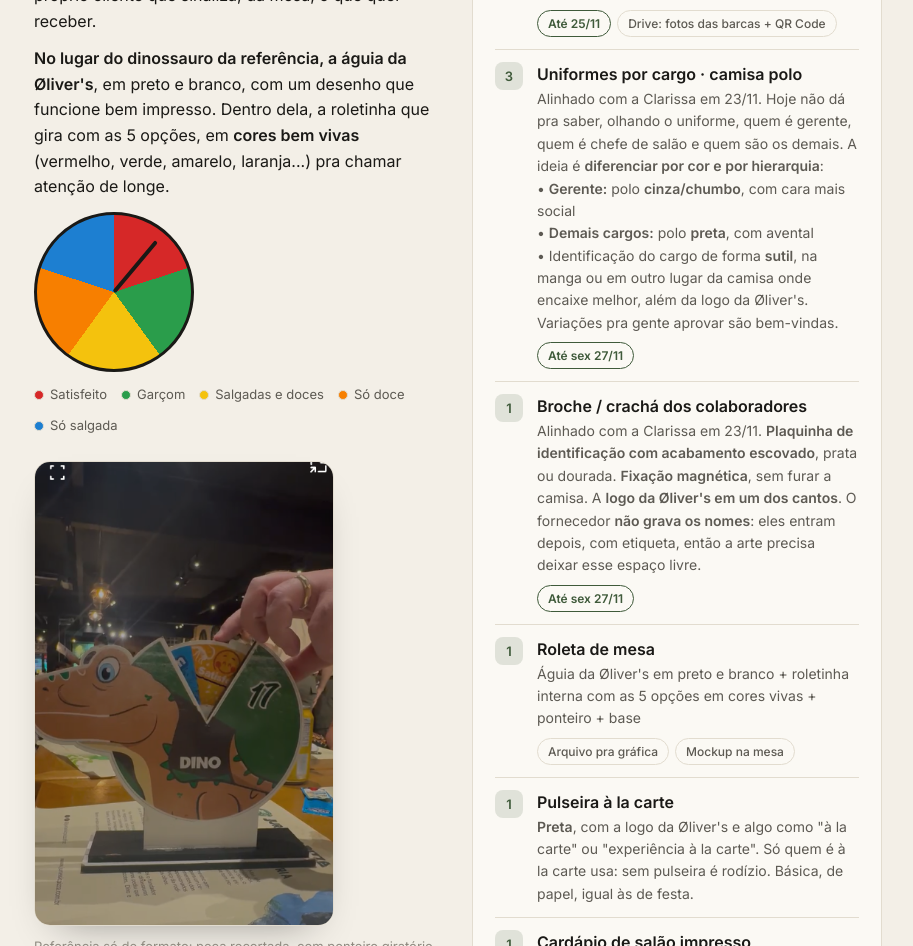
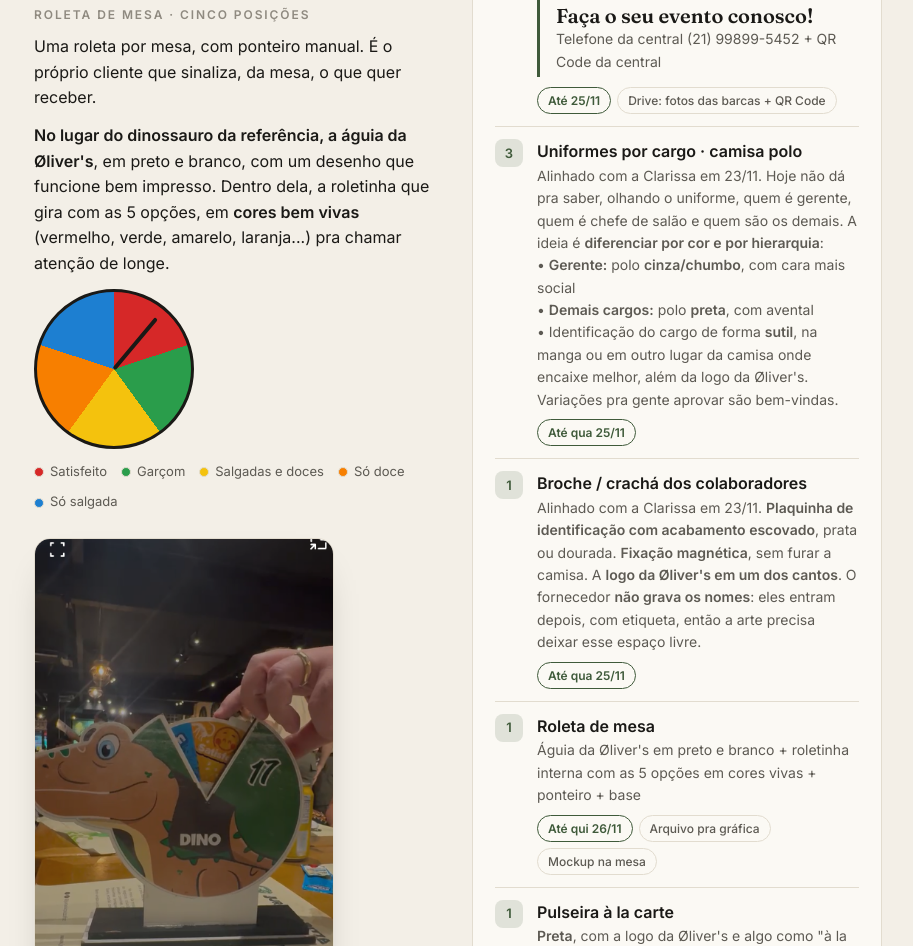
Before and after one commit to dev-seven7/demandas-design-fim-de-ano, a plain HTML site: page index.html in a window 1280 px wide. Shown: the part 1854-2800 px from the top of the page, without its empty margins (182-1095 px from the left). Drawn offline with Linux system fonts and the light colour scheme.

Commit message:
Julia: uniformes, broche e pulseira até 25/11, roleta até 26/11
Co-Authored-By: Claude Opus 5.5 <noreply@anthropic.com>

```diff
--- a/index.html
+++ b/index.html
@@ -108,7 +108,7 @@
     <p class="lede">Todas as demandas de design de fim de ano, por prioridade, com prazo e medida de cada peça. A gráfica que usamos fecha de 20/12 a 10/01, então os impressos saem primeiro.</p>
 
     <div class="deadline">
-      <div><b>25/11</b><span>1ª leva finalizada (salão + cartão de eventos). Mandar antes pra revisão</span></div>
+      <div><b>25/11</b><span>1ª leva finalizada (uniformes, broche, pulseira + cartão de eventos). Mandar antes pra revisão. Roleta de mesa até 26/11</span></div>
       <div><b>27/11</b><span>Réveillon (10 estáticos) + panfleto franqueado Øliver's</span></div>
       <div><b>30/11</b><span>Natal, expansão e os 20 quadros da Região Oceânica</span></div>
       <div><b>05/12</b><span>Região Oceânica: estáticos, giveaway e adesivo</span></div>
@@ -145,7 +145,7 @@
   <div class="wrap">
     <span class="tag">Prioridade 1 · operação do salão</span>
     <h2><span class="n">01</span>1ª leva · salão e eventos</h2>
-    <span class="key hot">Finalizado até qua 25/11</span><span class="key">Mandar antes pra revisão</span><span class="key">Panfleto franqueado Øliver's até 27/11</span>
+    <span class="key hot">Finalizado até qua 25/11</span><span class="key">Roleta de mesa até qui 26/11</span><span class="key">Mandar antes pra revisão</span><span class="key">Panfleto franqueado Øliver's até 27/11</span>
 
     <div class="grid">
       <div>
@@ -182,10 +182,10 @@
               <br>• <b>Gerente:</b> polo <b>cinza/chumbo</b>, com cara mais social
               <br>• <b>Demais cargos:</b> polo <b>preta</b>, com avental
               <br>• Identificação do cargo de forma <b>sutil</b>, na manga ou em outro lugar da camisa onde encaixe melhor, além da logo da Øliver's.
-              <br>Variações pra gente aprovar são bem-vindas.</span><div class="chips"><span class="chip date">Até sex 27/11</span></div></div></li>
-            <li><span class="ic">1</span><div><strong>Broche / crachá dos colaboradores</strong><span class="d">Alinhado com a Clarissa em 23/11. <b>Plaquinha de identificação com acabamento escovado</b>, prata ou dourada. <b>Fixação magnética</b>, sem furar a camisa. A <b>logo da Øliver's em um dos cantos</b>. O fornecedor <b>não grava os nomes</b>: eles entram depois, com etiqueta, então a arte precisa deixar esse espaço livre.</span><div class="chips"><span class="chip date">Até sex 27/11</span></div></div></li>
-            <li><span class="ic">1</span><div><strong>Roleta de mesa</strong><span class="d">Águia da Øliver's em preto e branco + roletinha interna com as 5 opções em cores vivas + ponteiro + base</span><div class="chips"><span class="chip">Arquivo pra gráfica</span><span class="chip">Mockup na mesa</span></div></div></li>
-            <li><span class="ic">1</span><div><strong>Pulseira à la carte</strong><span class="d"><b>Preta</b>, com a logo da Øliver's e algo como "à la carte" ou "experiência à la carte". Só quem é à la carte usa: sem pulseira é rodízio. Básica, de papel, igual às de festa.</span></div></li>
+              <br>Variações pra gente aprovar são bem-vindas.</span><div class="chips"><span class="chip date">Até qua 25/11</span></div></div></li>
+            <li><span class="ic">1</span><div><strong>Broche / crachá dos colaboradores</strong><span class="d">Alinhado com a Clarissa em 23/11. <b>Plaquinha de identificação com acabamento escovado</b>, prata ou dourada. <b>Fixação magnética</b>, sem furar a camisa. A <b>logo da Øliver's em um dos cantos</b>. O fornecedor <b>não grava os nomes</b>: eles entram depois, com etiqueta, então a arte precisa deixar esse espaço livre.</span><div class="chips"><span class="chip date">Até qua 25/11</span></div></div></li>
+            <li><span class="ic">1</span><div><strong>Roleta de mesa</strong><span class="d">Águia da Øliver's em preto e branco + roletinha interna com as 5 opções em cores vivas + ponteiro + base</span><div class="chips"><span class="chip date">Até qui 26/11</span><span class="chip">Arquivo pra gráfica</span><span class="chip">Mockup na mesa</span></div></div></li>
+            <li><span class="ic">1</span><div><strong>Pulseira à la carte</strong><span class="d"><b>Preta</b>, com a logo da Øliver's e algo como "à la carte" ou "experiência à la carte". Só quem é à la carte usa: sem pulseira é rodízio. Básica, de papel, igual às de festa.</span><div class="chips"><span class="chip date">Até qua 25/11</span></div></div></li>
             <li><span class="ic">1</span><div><strong>Cardápio de salão impresso</strong><span class="d">A arte já está montada. Aguardamos a devolutiva dos valores e enviamos assim que possível. A carta de vinhos já foi entregue.</span><div class="chips"><span class="chip wait">Prazo a definir conforme envio do cardápio</span></div>
               <p class="note" style="margin:10px 0 0">* Apenas correção de valores e descrições de produtos.</p></div></li>
             <li><span class="ic">1</span><div><strong>Panfleto "Seja um franqueado ROB" · Øliver's</strong><span class="d">Sai junto com a 1ª leva. O direcionamento chega até 23/11.</span><div class="chips"><span class="chip date">Até 27/11</span></div></div></li>
```
